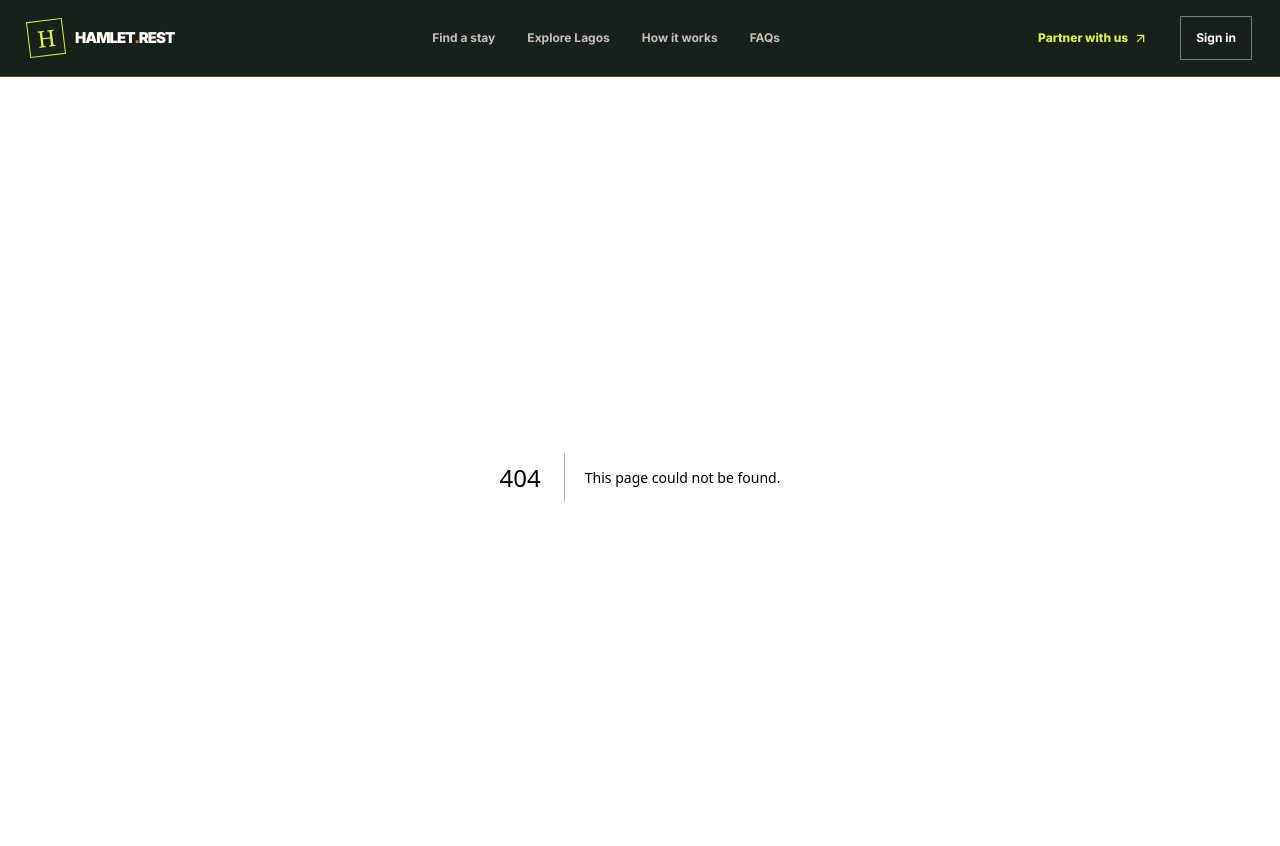
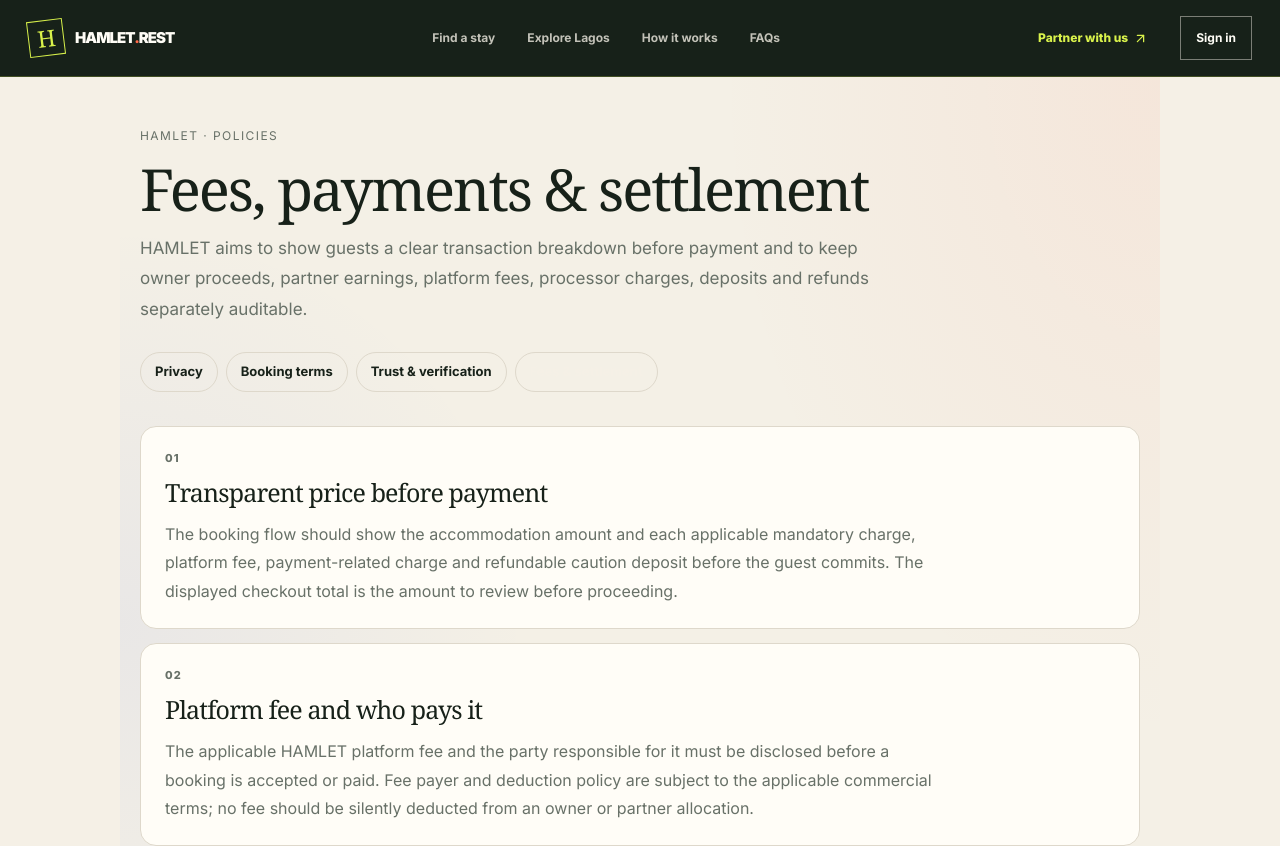
Before and after one commit to 4Buckscodes/hamletshortlets, a Next.js app: page /legal/pricing in a window 1280 px wide. Before the commit this address had no page. Shown: the top 846 px of the page. Built offline with nearby package versions, Linux system fonts and the light colour scheme; a web font is replaced by a local one.

Commit message:
Restore missing legal routes and footer links

```diff
--- /dev/null
+++ b/app/legal/[page]/page.tsx
@@ -0,0 +1,78 @@
+import Link from 'next/link';
+import { notFound } from 'next/navigation';
+
+const pages = {
+  privacy: {
+    title: 'Privacy & data protection',
+    intro: 'HAMLET collects and uses personal information only for account access, property discovery, booking, payment administration, safety, legal compliance and customer support.',
+    sections: [
+      ['Information we collect', 'Depending on how you use HAMLET, this may include your name, contact details, account information, booking records, payment-provider references, property information, partner authority evidence and support communications.'],
+      ['How information is used', 'We use information to operate accounts, process booking requests, coordinate stays, prevent fraud, support users, administer partner relationships and meet applicable legal obligations.'],
+      ['Payments and sensitive information', 'Payments are handled through the payment provider presented during checkout. Do not send card numbers, CVVs, passwords or banking credentials to HAMLET through messages or support forms.'],
+      ['Access, retention and requests', 'Access to personal information should be limited to people who need it to perform their role. You may contact HAMLET through its published support channel to request access, correction or other action available under applicable data-protection law.'],
+    ],
+  },
+  terms: {
+    title: 'Booking terms',
+    intro: 'HAMLET provides a marketplace for guests to discover shortlet accommodation and submit booking requests to owners or authorised property partners.',
+    sections: [
+      ['Booking requests', 'A booking request is not a confirmed reservation. The property owner or authorised partner must confirm availability and the applicable terms. A booking is confirmed only when HAMLET records the required confirmation steps.'],
+      ['Price and payment', 'Review the complete price breakdown, payment deadline, cancellation terms and any refundable caution deposit before paying. Only use the payment method presented through the official HAMLET booking flow. A screenshot or transfer receipt alone does not establish payment confirmation.'],
+      ['Cancellations and refunds', 'Cancellation and refund outcomes depend on the booking status, the disclosed policy and the circumstances recorded for the booking. Refunds and adjustments must be reconciled against the payment provider and HAMLET transaction records.'],
+      ['Property and guest responsibilities', 'Guests must follow the published house rules and occupancy limits. Owners and authorised partners must keep listing information accurate and honour confirmed booking commitments.'],
+      ['Issues and disputes', 'Report booking, property or safety issues through the available HAMLET support channels. HAMLET may request relevant evidence and restrict a listing while a serious safety or integrity concern is investigated.'],
+    ],
+  },
+  trust: {
+    title: 'Trust & verification',
+    intro: 'HAMLET aims to make property information and partner authority clearer. Verification status must reflect evidence actually reviewed, not an assumed or blanket guarantee.',
+    sections: [
+      ['Property review', 'A listing may be reviewed for identity, ownership or authority to list, property details, duplicate records and supporting evidence. The scope and status of review should be represented accurately.'],
+      ['Self-reported information', 'Information supplied by an owner or partner remains self-reported until the relevant evidence has been reviewed. A submitted application is not itself proof of ownership or authorisation.'],
+      ['Partner roles', 'Owners, property managers, operators, co-hosts and agents may participate where their role and authority are recorded. Access to a property or booking must be limited to the permissions granted to that partner.'],
+      ['Safety concerns', 'Guests and partners should report suspected fraud, unsafe conditions, misrepresentation or unauthorised access promptly. HAMLET may pause a listing or booking workflow while concerns are reviewed.'],
+    ],
+  },
+  pricing: {
+    title: 'Fees, payments & settlement',
+    intro: 'HAMLET aims to show guests a clear transaction breakdown before payment and to keep owner proceeds, partner earnings, platform fees, processor charges, deposits and refunds separately auditable.',
+    sections: [
+      ['Transparent price before payment', 'The booking flow should show the accommodation amount and each applicable mandatory charge, platform fee, payment-related charge and refundable caution deposit before the guest commits. The displayed checkout total is the amount to review before proceeding.'],
+      ['Platform fee and who pays it', 'The applicable HAMLET platform fee and the party responsible for it must be disclosed before a booking is accepted or paid. Fee payer and deduction policy are subject to the applicable commercial terms; no fee should be silently deducted from an owner or partner allocation.'],
+      ['Partner earnings', 'Agent, referral and management earnings depend on the recorded role, agreed property or booking terms, attribution and the applicable booking milestone. Earnings may be adjusted for cancellations, refunds or disputes.'],
+      ['Refundable caution deposit', 'A caution deposit is separate from accommodation revenue, platform revenue and partner commission. Any proposed deduction must have a recorded reason and supporting evidence, with a route for review or dispute.'],
+      ['Settlement and reconciliation', 'Payment-provider fees, platform allocations, owner proceeds, partner earnings, deposits and refunds should be represented as separate ledger entries and reconciled against provider records.'],
+    ],
+  },
+} as const;
+
+type LegalPage = keyof typeof pages;
+const nav: { key: LegalPage; label: string }[] = [
+  { key: 'privacy', label: 'Privacy' },
+  { key: 'terms', label: 'Booking terms' },
+  { key: 'trust', label: 'Trust & verification' },
+  { key: 'pricing', label: 'Fees & settlement' },
+];
+
+export function generateStaticParams() { return nav.map(({ key }) => ({ page: key })); }
+export async function generateMetadata({ params }: { params: Promise<{ page: string }> }) {
+  const { page } = await params;
+  const content = pages[page as LegalPage];
+  return content ? { title: content.title + ' | HAMLET.REST', description: content.intro, robots: { index: true, follow: true } } : {};
+}
+
+export default async function LegalPageView({ params }: { params: Promise<{ page: string }> }) {
+  const { page } = await params;
+  if (!(page in pages)) notFound();
+  const content = pages[page as LegalPage];
+  return <main className="legal-page shell" style={{ maxWidth: 1040, margin: '0 auto', padding: '48px 20px 80px' }}>
+    <p style={{ color: 'var(--muted)', fontSize: 12, letterSpacing: '.12em', textTransform: 'uppercase' }}>HAMLET · Policies</p>
+    <h1 className="serif" style={{ fontSize: 'clamp(36px,6vw,58px)', fontWeight: 500, lineHeight: 1.08, margin: '12px 0' }}>{content.title}</h1>
+    <p style={{ maxWidth: 760, color: 'var(--muted)', fontSize: 17, lineHeight: 1.8 }}>{content.intro}</p>
+    <nav aria-label="Legal pages" style={{ display: 'flex', flexWrap: 'wrap', gap: 8, margin: '28px 0 34px' }}>
+      {nav.map(item => <Link key={item.key} href={'/legal/' + item.key} aria-current={page === item.key ? 'page' : undefined} style={{ border: '1px solid var(--line)', borderRadius: 999, padding: '9px 14px', fontSize: 13, fontWeight: 650, background: page === item.key ? 'var(--ink)' : 'transparent', color: page === item.key ? 'var(--paper)' : 'inherit' }}>{item.label}</Link>)}
+    </nav>
+    <div style={{ display: 'grid', gap: 14 }}>{content.sections.map(([heading, body], index) => <section key={heading} style={{ background: 'var(--surface, #fff)', border: '1px solid var(--line)', borderRadius: 16, padding: '22px 24px' }}><p style={{ color: 'var(--muted)', fontSize: 11, fontWeight: 800, letterSpacing: '.1em' }}>{String(index + 1).padStart(2, '0')}</p><h2 className="serif" style={{ fontSize: 25, fontWeight: 500, margin: '6px 0 8px' }}>{heading}</h2><p style={{ color: 'var(--muted)', lineHeight: 1.8, margin: 0 }}>{body}</p></section>)}</div>
+    <p style={{ marginTop: 28, color: 'var(--muted)', fontSize: 12, lineHeight: 1.7 }}>These pages provide general platform information and do not replace legal advice or the specific terms shown for an individual property or booking. HAMLET should have these policies reviewed and approved before production launch.</p>
+  </main>;
+}
```
